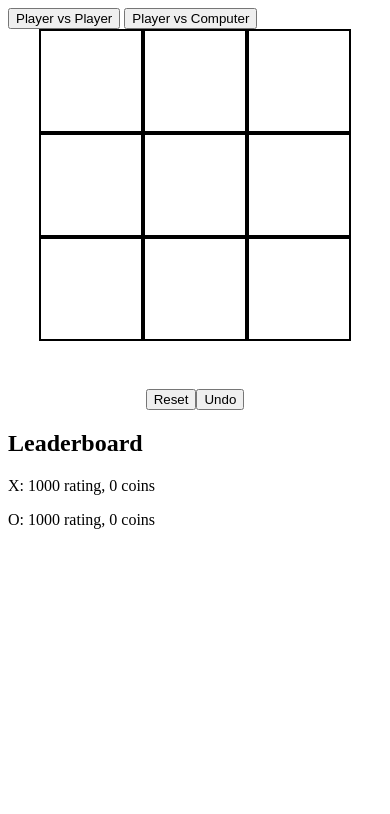
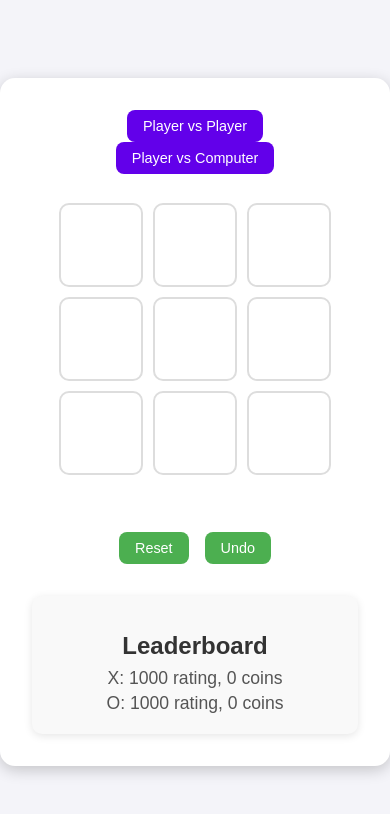
Before and after one commit to montyaction/Tic_Tac_Teo_Game_Simple, a website built with Vite: page index.html in a window 390 px wide. Built offline with nearby package versions, Linux system fonts and the light colour scheme.

Commit message:
feat: improve UI and CSS styling for Tic-Tac-Toe game
- Added modern design with rounded corners, shadows, and transitions.
- Improved button interactivity with hover and active states.
- Enhanced leaderboard styling with a clean, card-like design.
- Made the game responsive for smaller screens.
- Added animations for better user experience.

```diff
--- a/style.css
+++ b/style.css
@@ -1,35 +1,162 @@
-.status {
-  font-size: 2rem;
-  margin-bottom: 1rem;
+/* General Styles */
+body {
+  font-family: "Arial", sans-serif;
+  background-color: #f4f4f9;
+  color: #333;
+  display: flex;
+  justify-content: center;
+  align-items: center;
+  height: 100vh;
+  margin: 0;
 }
 
+#app {
+  text-align: center;
+  background-color: #fff;
+  padding: 2rem;
+  border-radius: 15px;
+  box-shadow: 0 4px 15px rgba(0, 0, 0, 0.2);
+  max-width: 600px;
+  width: 100%;
+}
+
+/* Mode Selection Buttons */
+.mode-selection {
+  margin-bottom: 1.5rem;
+}
+
+.mode-selection button {
+  background-color: #6200ea;
+  color: white;
+  border: none;
+  padding: 0.75rem 1.5rem;
+  font-size: 1rem;
+  border-radius: 8px;
+  cursor: pointer;
+  margin: 0 0.5rem;
+  transition: background-color 0.3s ease, transform 0.2s ease;
+}
+
+.mode-selection button:hover {
+  background-color: #3700b3;
+  transform: scale(1.05);
+}
+
+.mode-selection button:active {
+  transform: scale(0.95);
+}
+
+/* Status Message */
+.status {
+  font-size: 1.5rem;
+  margin-bottom: 1.5rem;
+  color: #333;
+  font-weight: bold;
+}
+
+/* Board and Squares */
 .board-row {
   display: flex;
   justify-content: center;
   align-items: center;
 }
 
-.board-row p {
-  display: inline-block;
-}
-
 .square {
   width: 100px;
   height: 100px;
-  font-size: 5rem;
+  font-size: 3rem;
   text-align: center;
-  border: 2px solid black;
+  border: 2px solid #ddd;
   cursor: pointer;
+  display: flex;
+  justify-content: center;
+  align-items: center;
+  background-color: #fff;
+  transition: background-color 0.3s ease, transform 0.2s ease;
+  border-radius: 10px;
+  margin: 5px;
 }
 
 .square:hover {
-  background-color: lightgray;
+  background-color: #f0f0f0;
+  transform: scale(1.05);
 }
 
+.square:active {
+  transform: scale(0.95);
+}
+
+/* Player Symbols */
 .x {
-  color: blue;
+  color: #2196f3; /* Blue for X */
 }
 
 .o {
-  color: red;
+  color: #f44336; /* Red for O */
 }
+
+/* Reset and Undo Buttons */
+.reset,
+.undo {
+  background-color: #4caf50;
+  color: white;
+  border: none;
+  padding: 0.75rem 1.5rem;
+  font-size: 1rem;
+  border-radius: 8px;
+  cursor: pointer;
+  margin: 0.5rem;
+  transition: background-color 0.3s ease, transform 0.2s ease;
+}
+
+.reset:hover,
+.undo:hover {
+  background-color: #388e3c;
+  transform: scale(1.05);
+}
+
+.reset:active,
+.undo:active {
+  transform: scale(0.95);
+}
+
+/* Leaderboard */
+#leaderboard {
+  margin-top: 1.5rem;
+  padding: 1rem;
+  background-color: #f9f9f9;
+  border-radius: 10px;
+  box-shadow: 0 2px 8px rgba(0, 0, 0, 0.1);
+}
+
+#leaderboard h2 {
+  font-size: 1.5rem;
+  margin-bottom: 0.5rem;
+  color: #333;
+}
+
+#leaderboard p {
+  font-size: 1.1rem;
+  margin: 0.25rem 0;
+  color: #555;
+}
+
+/* Responsive Design */
+@media (max-width: 600px) {
+  .square {
+    width: 80px;
+    height: 80px;
+    font-size: 2.5rem;
+  }
+
+  .status {
+    font-size: 1.25rem;
+  }
+
+  .mode-selection button,
+  .reset,
+  .undo {
+    padding: 0.5rem 1rem;
+    font-size: 0.9rem;
+  }
+}
```
